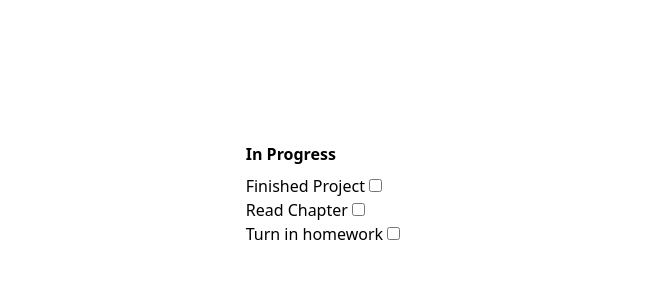
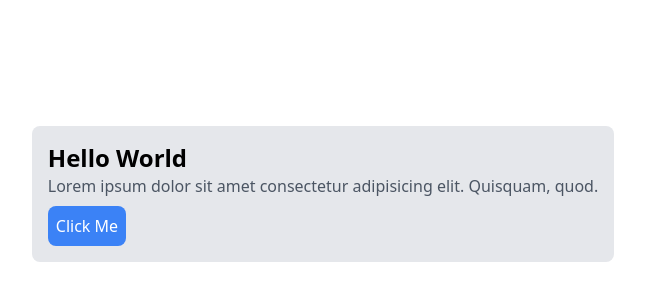
Before and after one commit to shihabali-me/Learn-Vue-3, a plain HTML site: page index.html in a window 1280 px wide. Shown: the part 206-506 px from the top of the page, without its empty margins (317-962 px from the left). Drawn offline with nearby package versions, Linux system fonts and the light colour scheme.

Commit message:
First Vue Component

```diff
--- a/index.html
+++ b/index.html
@@ -8,44 +8,25 @@
 </head>
 <body class="h-full grid place-items-center">
     <div id="app">
-        <section v-show="inProgressAssignments.length">
-            <h1 class="font-bold mb-2">In Progress</h1>
-            <ul>
-                <li v-for="assignment in inProgressAssignments" :key="assignment.id">
-                    {{ assignment.name }}
-                    <input type="checkbox" v-model="assignment.completed">
-                </li>
-            </ul>
-        </section>
-
-        <section v-show="completedAssignments.length" class="mt-8">
-            <h1 class="font-bold mb-2">Completed Assignments</h1>
-            <ul>
-                <li v-for="assignment in completedAssignments" :key="assignment.id">
-                    {{ assignment.name }}
-                    <input type="checkbox" v-model="assignment.completed">
-                </li>
-            </ul>
-        </section>
+        <div-component>Click Me</div-component>
 
     </div>
     <script>
         let app = {
-            data() {
-                return {
-                    assignments: [
-                        {id:1, name: 'Finished Project', completed: false},
-                        {id:2, name: 'Read Chapter', completed: false},
-                        {id:3, name: 'Turn in homework', completed: false}
-                    ]
-                }
-            },
-            computed: {
-                inProgressAssignments() {
-                    return this.assignments.filter(assignment => ! assignment.completed)
-                },
-                completedAssignments() {
-                    return this.assignments.filter(assignment => assignment.completed)
+            components: {
+                'div-component': {
+                    template: `
+                        <div class="bg-gray-200 p-4 rounded-lg">
+                            <h1 class="text-2xl font-bold">Hello World</h1>
+                            <p class="text-gray-600">Lorem ipsum dolor sit amet consectetur adipisicing elit. Quisquam, quod.</p>
+                            <button class="bg-blue-500 text-white p-2 rounded-lg mt-2">
+                            <slot />
+                            </button>
+                        </div>
+                    `,
+                    mounted() {
+                        alert('Mounted')
+                    }
                 }
             }
         }
```
Also changed, not shown: duplicate.html (added, +55 -0 lines).
